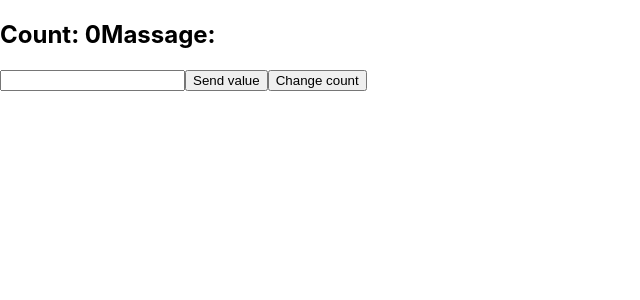
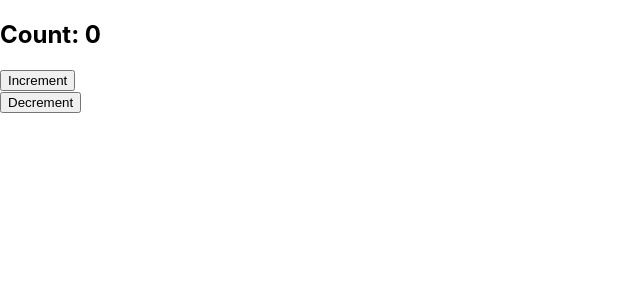
Before and after one commit to khanummarg/mytodo, a React (Create React App) app: page / in a window 1280 px wide. Shown: the top 300 px of the page, without its empty margins (0-640 px from the left). Built offline with nearby package versions, Linux system fonts and the light colour scheme.

Commit message:
redux increment decrement

```diff
--- a/src/demo/Changecounter.js
+++ b/src/demo/Changecounter.js
@@ -1,42 +1,13 @@
-import React, {useState} from "react";
-import { connect } from "react-redux";
+import Increment from "./Increment";
+import Decrement from "./Decrement";
 
-function Changecounter(props) {
-
-  const [value, setValue] = useState('');
-
-
+function ChangeCount() {
   return (
     <div>
-      <input
-      type="text"
-      value={value}
-      onChange={(e)=>{
-        setValue(e.target.value)
-      }}
-      />
-      <button
-      onClick={()=>{
-        props.onSendValue(value);
-        setValue('')
-      }}
-      >
-        Send value
-      </button>
-      <button onClick={props.onChange}>Change count</button>
+      <Increment />
+      <Decrement />
     </div>
   );
 }
 
-const mapDispatchToProps = (dispatch) => {
-  return {
-    onChange: () => {
-      dispatch({type: 'CHANGE_COUNT'});
-    },
-    onSendValue: (val)=>{
-      dispatch({type: 'SEND_MESSAGE', message: val})
-    }
-  };
-};
-
-export default connect(null, mapDispatchToProps)(Changecounter);
+export default ChangeCount;
--- /dev/null
+++ b/src/demo/Decrement.js
@@ -0,0 +1,20 @@
+import React from "react";
+import { connect } from "react-redux";
+
+function Decrement(props) {
+  return (
+    <div>
+      <button onClick={props.onDecrement}>Decrement</button>
+    </div>
+  );
+}
+
+const mapDispatchToProps = (dispatch) => {
+  return {
+    onDecrement: () => {
+      dispatch({ type: "DECREMENT" });
+    }
+  };
+};
+
+export default connect(null, mapDispatchToProps)(Decrement);
--- /dev/null
+++ b/src/demo/Increment.js
@@ -0,0 +1,20 @@
+import React from "react";
+import { connect } from "react-redux";
+
+function Increment(props) {
+  return (
+    <div>
+      <button onClick={props.onIncrement}>Increment</button>
+    </div>
+  );
+}
+
+const mapDispatchToProps = (dispatch) => {
+  return {
+    onIncrement: () => {
+      dispatch({ type: "INCREMENT" });
+    }
+  };
+};
+
+export default connect(null, mapDispatchToProps)(Increment);
--- a/src/demo/ShowCounter.js
+++ b/src/demo/ShowCounter.js
@@ -1,26 +1,13 @@
-import React from 'react';
-import { connect } from 'react-redux'
+import { connect } from "react-redux";
 
 function ShowCounter(props) {
-
-    return (
-         <h2>
-             Count: {props.value}
-             Massage: {props.message}
-         </h2>
-    )
+  return <h2>Count: {props.count}</h2>;
 }
 
-const mapStateToProps = (state) =>{
-return {
-    value: state.count,
-    message: state.message
-};
+const mapStateToProps = (state) => {
+  return {
+    count: state.count
+  };
 };
 
-// const mapDispatchToProps = ()=>{
-
-// }
-
-
 export default connect(mapStateToProps)(ShowCounter);
--- a/src/index.js
+++ b/src/index.js
@@ -4,29 +4,7 @@ import "./index.css";
 import Counter from './demo/Counter'
 import reportWebVitals from "./reportWebVitals";
 import { Provider } from "react-redux";
-import { createStore } from "redux";
-
-function reducer(state = { count: 0 }, action) {
-  console.log('action', action)
-  console.log("state", state);
-
-  if(action.type === 'CHANGE_COUNT'){
-    return {
-      ...state,
-      count: state.count + 1
-    }
-  }
-  if(action.type === 'SEND_MESSAGE'){
-    return {
-      ...state,
-      message: action.message
-    }
-  }
-  return state;
-}
-
-const store = createStore(reducer);
-console.log("store", store);
+import {store} from "./store/store"
 
 ReactDOM.render(
   <React.StrictMode>
--- /dev/null
+++ b/src/store/reducer.js
@@ -0,0 +1,20 @@
+
+export default function reducer(state = { count: 0 }, action) {
+    console.log(state, action);
+    switch (action.type) {
+      case "INCREMENT": {
+        return {
+          ...state,
+          count: state.count + 1
+        };
+      }
+      case "DECREMENT": {
+        return {
+          ...state,
+          count: state.count - 1
+        };
+      }
+      default:
+        return state;
+    }
+  }
--- /dev/null
+++ b/src/store/store.js
@@ -0,0 +1,7 @@
+import { createStore } from "redux";
+import reducer from "./reducer";
+
+
+
+
+export const store = createStore(reducer);
```
